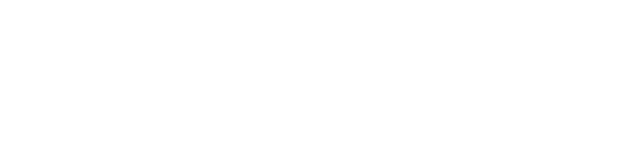
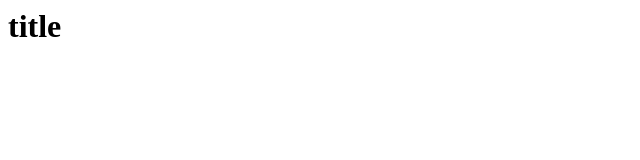
Before and after one commit to banjudy/FirstPersonalRepository, a plain HTML site: page index.html in a window 1280 px wide. Shown: the whole page, without its empty margins (0-640 px from the left). Drawn offline with Linux system fonts and the light colour scheme.

Commit message:
Added title to index.html

```diff
--- a/index.html
+++ b/index.html
@@ -1,4 +1,7 @@
 <html>
-<head>
-</head>
+	<head>
+		<body>
+			<h1>title</h1>
+		</body>
+	</head>
 </html>
```
